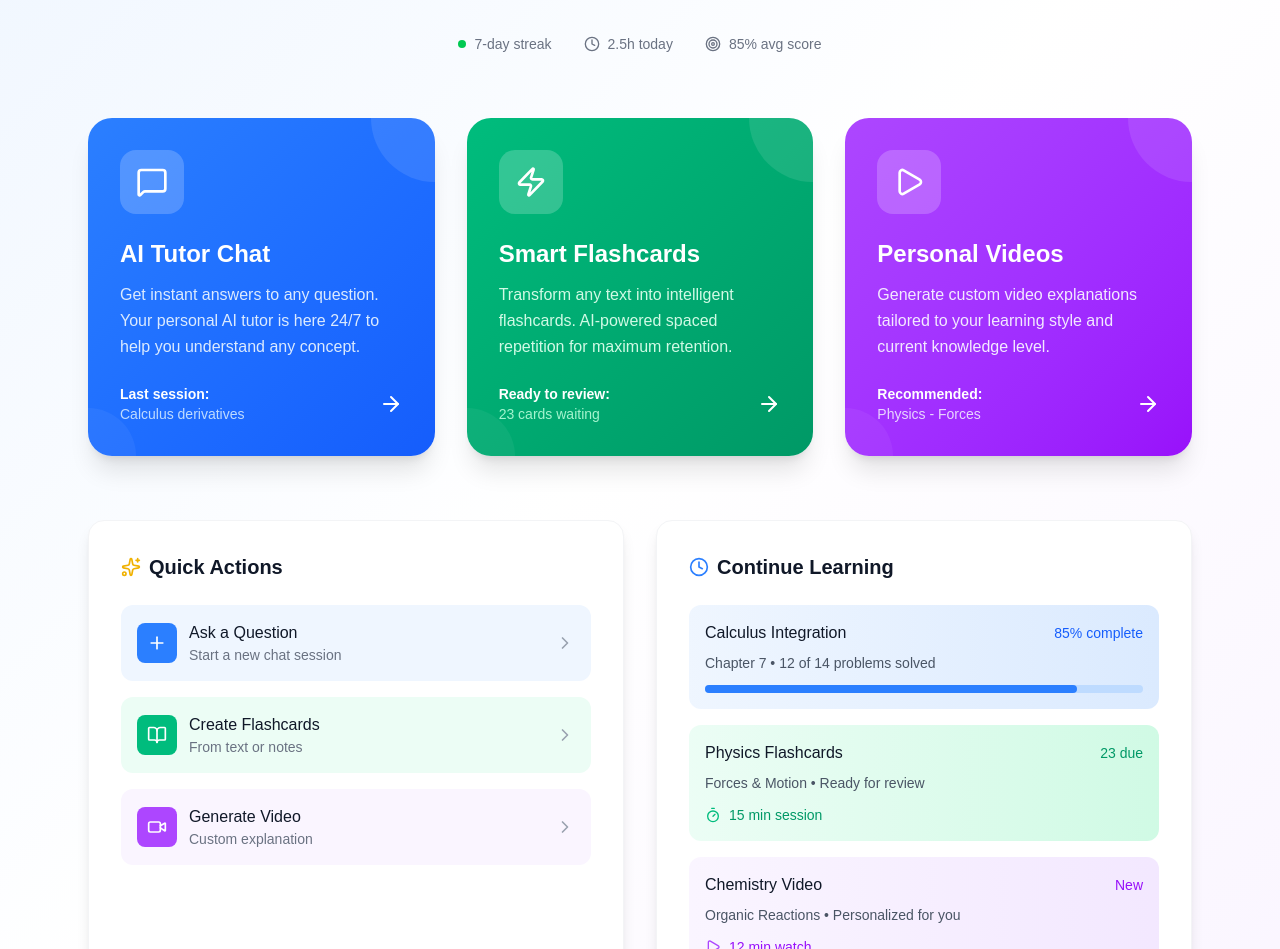
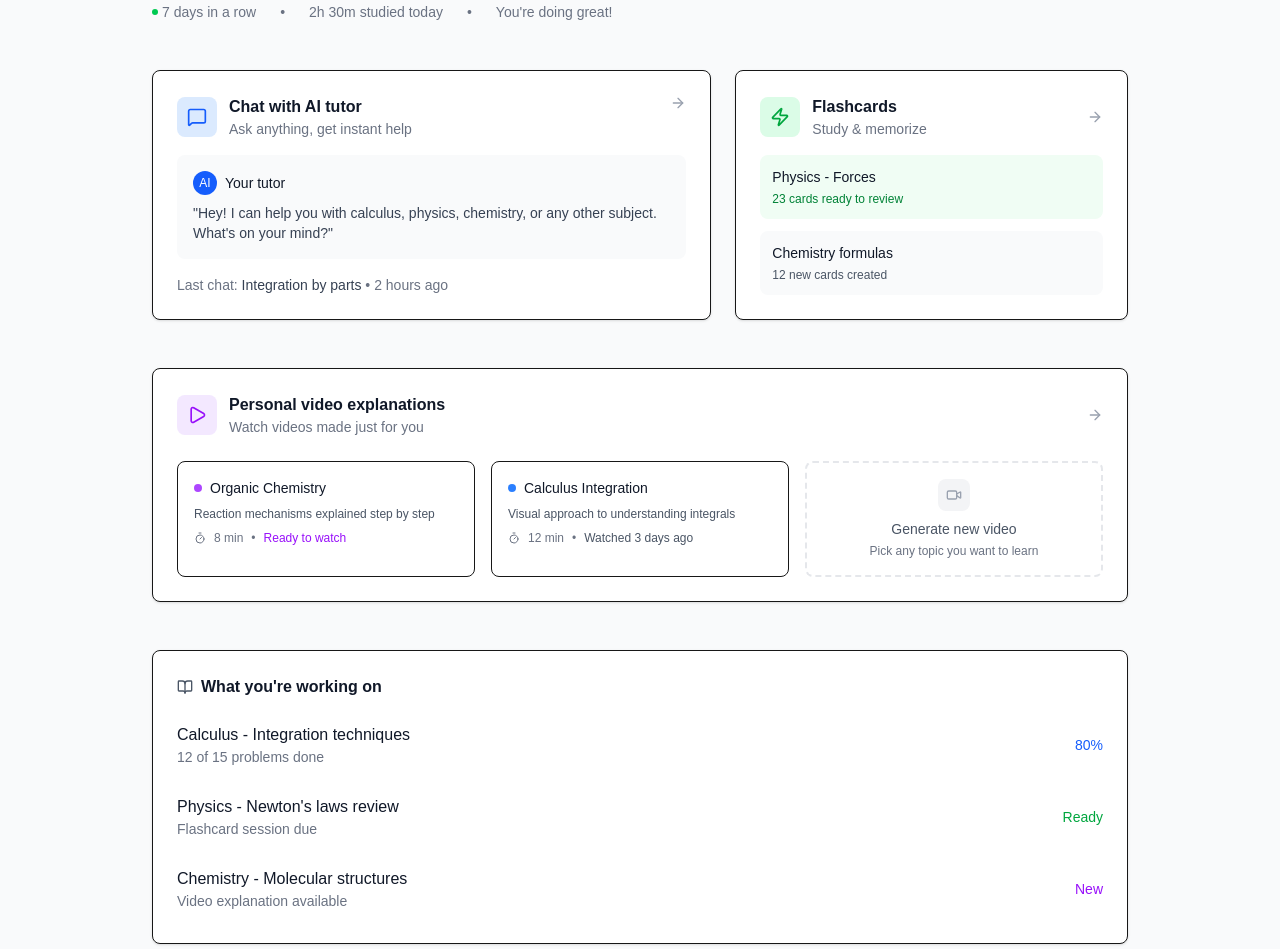
Before and after one commit to Pranavharshans/tutor.ly, a Next.js app: page /dashboard in a window 1280 px wide. Shown: the part 203-1152 px from the top of the page. Built offline with nearby package versions, Linux system fonts and the light colour scheme.

Commit message:
Redesign dashboard with natural, human-designed layout - removed AI-generated template elements, added asymmetric layout and conversational UI

```diff
--- a/src/app/dashboard/page.tsx
+++ b/src/app/dashboard/page.tsx
@@ -1,19 +1,18 @@
 "use client";
 
-import { Brain, Zap, Play, Search, Bell, GraduationCap, MessageSquare, ArrowRight, Plus, Clock, Star, Sparkles, Video, BookOpen, ChevronRight, Timer, Target, Award } from "lucide-react";
+import { Brain, Zap, Play, Search, GraduationCap, MessageSquare, ArrowRight, Clock, Sparkles, Video, BookOpen, Timer } from "lucide-react";
 
 export default function Dashboard() {
   return (
-    <div className="min-h-screen bg-gradient-to-br from-blue-50 via-white to-purple-50">
-      {/* Header */}
-      <header className="bg-white/80 backdrop-blur-lg border-b border-gray-200/50 sticky top-0 z-50">
-        <div className="max-w-6xl mx-auto px-6 py-4">
-          <div className="flex items-center justify-between">
+    <div className="min-h-screen bg-gray-50">
+      {/* Simple Header */}
+      <header className="bg-white border-b px-6 py-5">
+        <div className="max-w-5xl mx-auto flex items-center justify-between">
           <div className="flex items-center space-x-3">
-              <div className="w-8 h-8 bg-gradient-to-r from-blue-500 to-purple-500 rounded-lg flex items-center justify-center">
-                <GraduationCap className="w-5 h-5 text-white" />
+            <div className="w-7 h-7 bg-blue-600 rounded-md flex items-center justify-center">
+              <GraduationCap className="w-4 h-4 text-white" />
             </div>
-              <span className="text-xl font-bold text-gray-900">tutor.ly</span>
+            <span className="text-lg font-semibold text-gray-900">tutor.ly</span>
           </div>
 
           <div className="flex items-center space-x-4">
@@ -21,220 +20,181 @@ export default function Dashboard() {
               <Search className="absolute left-3 top-1/2 transform -translate-y-1/2 text-gray-400 w-4 h-4" />
               <input
                 type="text"
-                  placeholder="Search or ask anything..."
-                  className="w-80 h-10 pl-10 pr-4 bg-gray-100/70 border-0 rounded-lg text-sm focus:ring-2 focus:ring-blue-500 focus:bg-white transition-all"
+                placeholder="What do you want to learn?"
+                className="w-72 h-9 pl-10 pr-4 bg-gray-100 border-0 rounded-md text-sm focus:ring-1 focus:ring-blue-500 focus:bg-white"
               />
             </div>
-              <div className="w-10 h-10 rounded-full bg-gradient-to-r from-blue-500 to-purple-500 flex items-center justify-center">
-                <span className="text-white font-semibold">S</span>
-              </div>
+            <div className="w-8 h-8 rounded-full bg-blue-600 flex items-center justify-center">
+              <span className="text-white text-sm font-medium">S</span>
             </div>
           </div>
         </div>
       </header>
 
-      <div className="max-w-6xl mx-auto px-6 py-12">
-        {/* Welcome Section */}
-        <div className="text-center mb-16">
-          <h1 className="text-4xl font-bold text-gray-900 mb-4">
-            Welcome back, <span className="bg-gradient-to-r from-blue-600 to-purple-600 bg-clip-text text-transparent">Sarah</span>
-          </h1>
-          <p className="text-lg text-gray-600 mb-8">Choose your learning superpower</p>
+      <div className="max-w-5xl mx-auto px-6 py-10">
+        {/* Welcome */}
+        <div className="mb-12">
+          <h1 className="text-2xl font-bold text-gray-900 mb-2">Hey Sarah 👋</h1>
+          <p className="text-gray-600 mb-6">Pick what you need help with today</p>
 
-          {/* Quick Stats */}
-          <div className="flex items-center justify-center space-x-8 text-sm text-gray-500">
-            <div className="flex items-center space-x-2">
-              <div className="w-2 h-2 bg-green-500 rounded-full"></div>
-              <span>7-day streak</span>
-            </div>
-            <div className="flex items-center space-x-2">
-              <Clock className="w-4 h-4" />
-              <span>2.5h today</span>
-            </div>
-            <div className="flex items-center space-x-2">
-              <Target className="w-4 h-4" />
-              <span>85% avg score</span>
-            </div>
+          <div className="flex items-center space-x-6 text-sm text-gray-500">
+            <span className="flex items-center space-x-1">
+              <div className="w-1.5 h-1.5 bg-green-500 rounded-full"></div>
+              <span>7 days in a row</span>
+            </span>
+            <span>•</span>
+            <span>2h 30m studied today</span>
+            <span>•</span>
+            <span>You're doing great!</span>
           </div>
         </div>
 
-        {/* Main Feature Cards */}
-        <div className="grid grid-cols-1 lg:grid-cols-3 gap-8 mb-16">
-          {/* AI Chatbot */}
-          <div className="group relative bg-gradient-to-br from-blue-500 to-blue-600 rounded-3xl p-8 text-white overflow-hidden cursor-pointer transform hover:scale-105 transition-all duration-300 shadow-xl hover:shadow-2xl">
-            <div className="absolute top-0 right-0 w-32 h-32 bg-white/10 rounded-full -translate-y-16 translate-x-16"></div>
-            <div className="absolute bottom-0 left-0 w-24 h-24 bg-white/5 rounded-full translate-y-12 -translate-x-12"></div>
-
-            <div className="relative z-10">
-              <div className="w-16 h-16 bg-white/20 rounded-2xl flex items-center justify-center mb-6 group-hover:scale-110 transition-transform">
-                <MessageSquare className="w-8 h-8" />
+        {/* Main Three Functions - Asymmetric Layout */}
+        <div className="grid grid-cols-12 gap-6 mb-12">
+          {/* AI Chat - Large Left */}
+          <div className="col-span-12 md:col-span-7 bg-white rounded-lg p-6 border shadow-sm hover:shadow-md transition-shadow">
+            <div className="flex items-start justify-between mb-4">
+              <div className="flex items-center space-x-3">
+                <div className="w-10 h-10 bg-blue-100 rounded-lg flex items-center justify-center">
+                  <MessageSquare className="w-5 h-5 text-blue-600" />
+                </div>
+                <div>
+                  <h3 className="font-semibold text-gray-900">Chat with AI tutor</h3>
+                  <p className="text-sm text-gray-500">Ask anything, get instant help</p>
+                </div>
+              </div>
+              <ArrowRight className="w-4 h-4 text-gray-400" />
             </div>
 
-              <h3 className="text-2xl font-bold mb-3">AI Tutor Chat</h3>
-              <p className="text-blue-100 mb-6 leading-relaxed">
-                Get instant answers to any question. Your personal AI tutor is here 24/7 to help you understand any concept.
-              </p>
+            <div className="bg-gray-50 rounded-lg p-4 mb-4">
+              <div className="flex items-center space-x-2 mb-2">
+                <div className="w-6 h-6 bg-blue-600 rounded-full flex items-center justify-center">
+                  <span className="text-white text-xs">AI</span>
+                </div>
+                <span className="text-sm font-medium text-gray-900">Your tutor</span>
+              </div>
+              <p className="text-sm text-gray-700">"Hey! I can help you with calculus, physics, chemistry, or any other subject. What's on your mind?"</p>
+            </div>
 
-              <div className="flex items-center justify-between">
-                <div className="text-sm">
-                  <div className="font-semibold">Last session:</div>
-                  <div className="text-blue-200">Calculus derivatives</div>
-                </div>
-                <ArrowRight className="w-6 h-6 group-hover:translate-x-2 transition-transform" />
-              </div>
+            <div className="text-sm text-gray-500">
+              Last chat: <span className="text-gray-700 font-medium">Integration by parts</span> • 2 hours ago
             </div>
           </div>
 
-          {/* Flashcards */}
-          <div className="group relative bg-gradient-to-br from-emerald-500 to-emerald-600 rounded-3xl p-8 text-white overflow-hidden cursor-pointer transform hover:scale-105 transition-all duration-300 shadow-xl hover:shadow-2xl">
-            <div className="absolute top-0 right-0 w-32 h-32 bg-white/10 rounded-full -translate-y-16 translate-x-16"></div>
-            <div className="absolute bottom-0 left-0 w-24 h-24 bg-white/5 rounded-full translate-y-12 -translate-x-12"></div>
-
-            <div className="relative z-10">
-              <div className="w-16 h-16 bg-white/20 rounded-2xl flex items-center justify-center mb-6 group-hover:scale-110 transition-transform">
-                <Zap className="w-8 h-8" />
+          {/* Flashcards - Top Right */}
+          <div className="col-span-12 md:col-span-5 bg-white rounded-lg p-6 border shadow-sm hover:shadow-md transition-shadow">
+            <div className="flex items-center justify-between mb-4">
+              <div className="flex items-center space-x-3">
+                <div className="w-10 h-10 bg-green-100 rounded-lg flex items-center justify-center">
+                  <Zap className="w-5 h-5 text-green-600" />
+                </div>
+                <div>
+                  <h3 className="font-semibold text-gray-900">Flashcards</h3>
+                  <p className="text-sm text-gray-500">Study & memorize</p>
+                </div>
+              </div>
+              <ArrowRight className="w-4 h-4 text-gray-400" />
             </div>
 
-              <h3 className="text-2xl font-bold mb-3">Smart Flashcards</h3>
-              <p className="text-emerald-100 mb-6 leading-relaxed">
-                Transform any text into intelligent flashcards. AI-powered spaced repetition for maximum retention.
-              </p>
-
-              <div className="flex items-center justify-between">
-                <div className="text-sm">
-                  <div className="font-semibold">Ready to review:</div>
-                  <div className="text-emerald-200">23 cards waiting</div>
+            <div className="space-y-3">
+              <div className="bg-green-50 rounded-lg p-3">
+                <div className="font-medium text-sm text-gray-900 mb-1">Physics - Forces</div>
+                <div className="text-xs text-green-700">23 cards ready to review</div>
               </div>
-                <ArrowRight className="w-6 h-6 group-hover:translate-x-2 transition-transform" />
-              </div>
-            </div>
-          </div>
-
-          {/* Video Learning */}
-          <div className="group relative bg-gradient-to-br from-purple-500 to-purple-600 rounded-3xl p-8 text-white overflow-hidden cursor-pointer transform hover:scale-105 transition-all duration-300 shadow-xl hover:shadow-2xl">
-            <div className="absolute top-0 right-0 w-32 h-32 bg-white/10 rounded-full -translate-y-16 translate-x-16"></div>
-            <div className="absolute bottom-0 left-0 w-24 h-24 bg-white/5 rounded-full translate-y-12 -translate-x-12"></div>
-
-            <div className="relative z-10">
-              <div className="w-16 h-16 bg-white/20 rounded-2xl flex items-center justify-center mb-6 group-hover:scale-110 transition-transform">
-                <Play className="w-8 h-8" />
-              </div>
-
-              <h3 className="text-2xl font-bold mb-3">Personal Videos</h3>
-              <p className="text-purple-100 mb-6 leading-relaxed">
-                Generate custom video explanations tailored to your learning style and current knowledge level.
-              </p>
-
-              <div className="flex items-center justify-between">
-                <div className="text-sm">
-                  <div className="font-semibold">Recommended:</div>
-                  <div className="text-purple-200">Physics - Forces</div>
-                </div>
-                <ArrowRight className="w-6 h-6 group-hover:translate-x-2 transition-transform" />
+              <div className="bg-gray-50 rounded-lg p-3">
+                <div className="font-medium text-sm text-gray-900 mb-1">Chemistry formulas</div>
+                <div className="text-xs text-gray-600">12 new cards created</div>
               </div>
             </div>
           </div>
         </div>
 
-        {/* Quick Actions & Recent Activity */}
-        <div className="grid grid-cols-1 lg:grid-cols-2 gap-8">
-          {/* Quick Actions */}
-          <div className="bg-white rounded-2xl p-8 shadow-lg border border-gray-100">
-            <h3 className="text-xl font-semibold text-gray-900 mb-6 flex items-center">
-              <Sparkles className="w-5 h-5 mr-2 text-yellow-500" />
-              Quick Actions
-            </h3>
-
-            <div className="space-y-4">
-              <button className="w-full p-4 bg-blue-50 rounded-xl hover:bg-blue-100 transition-colors group text-left">
-                <div className="flex items-center justify-between">
+        {/* Videos - Full Width Below */}
+        <div className="bg-white rounded-lg p-6 border shadow-sm hover:shadow-md transition-shadow mb-12">
+          <div className="flex items-center justify-between mb-6">
             <div className="flex items-center space-x-3">
-                    <div className="w-10 h-10 bg-blue-500 rounded-lg flex items-center justify-center">
-                      <Plus className="w-5 h-5 text-white" />
+              <div className="w-10 h-10 bg-purple-100 rounded-lg flex items-center justify-center">
+                <Play className="w-5 h-5 text-purple-600" />
               </div>
               <div>
-                      <div className="font-medium text-gray-900">Ask a Question</div>
-                      <div className="text-sm text-gray-500">Start a new chat session</div>
+                <h3 className="font-semibold text-gray-900">Personal video explanations</h3>
+                <p className="text-sm text-gray-500">Watch videos made just for you</p>
               </div>
             </div>
-                  <ChevronRight className="w-5 h-5 text-gray-400 group-hover:text-gray-600" />
+            <ArrowRight className="w-4 h-4 text-gray-400" />
           </div>
-              </button>
 
-              <button className="w-full p-4 bg-emerald-50 rounded-xl hover:bg-emerald-100 transition-colors group text-left">
-                <div className="flex items-center justify-between">
-                  <div className="flex items-center space-x-3">
-                    <div className="w-10 h-10 bg-emerald-500 rounded-lg flex items-center justify-center">
-                      <BookOpen className="w-5 h-5 text-white" />
+          <div className="grid grid-cols-1 md:grid-cols-3 gap-4">
+            <div className="border rounded-lg p-4 hover:border-purple-300 transition-colors">
+              <div className="flex items-center space-x-2 mb-2">
+                <div className="w-2 h-2 bg-purple-500 rounded-full"></div>
+                <span className="text-sm font-medium text-gray-900">Organic Chemistry</span>
               </div>
-                    <div>
-                      <div className="font-medium text-gray-900">Create Flashcards</div>
-                      <div className="text-sm text-gray-500">From text or notes</div>
-                    </div>
-                  </div>
-                  <ChevronRight className="w-5 h-5 text-gray-400 group-hover:text-gray-600" />
-                </div>
-              </button>
-
-              <button className="w-full p-4 bg-purple-50 rounded-xl hover:bg-purple-100 transition-colors group text-left">
-                <div className="flex items-center justify-between">
-                  <div className="flex items-center space-x-3">
-                    <div className="w-10 h-10 bg-purple-500 rounded-lg flex items-center justify-center">
-                      <Video className="w-5 h-5 text-white" />
-                    </div>
-                    <div>
-                      <div className="font-medium text-gray-900">Generate Video</div>
-                      <div className="text-sm text-gray-500">Custom explanation</div>
-                    </div>
-                  </div>
-                  <ChevronRight className="w-5 h-5 text-gray-400 group-hover:text-gray-600" />
-                </div>
-              </button>
+              <p className="text-xs text-gray-600 mb-2">Reaction mechanisms explained step by step</p>
+              <div className="flex items-center space-x-2 text-xs text-gray-500">
+                <Timer className="w-3 h-3" />
+                <span>8 min</span>
+                <span>•</span>
+                <span className="text-purple-600 font-medium">Ready to watch</span>
               </div>
             </div>
 
-          {/* Recent Learning */}
-          <div className="bg-white rounded-2xl p-8 shadow-lg border border-gray-100">
-            <h3 className="text-xl font-semibold text-gray-900 mb-6 flex items-center">
-              <Clock className="w-5 h-5 mr-2 text-blue-500" />
-              Continue Learning
-            </h3>
-
-            <div className="space-y-4">
-              <div className="p-4 bg-gradient-to-r from-blue-50 to-blue-100 rounded-xl">
-                <div className="flex items-center justify-between mb-2">
-                  <h4 className="font-medium text-gray-900">Calculus Integration</h4>
-                  <span className="text-sm font-medium text-blue-600">85% complete</span>
+            <div className="border rounded-lg p-4 hover:border-purple-300 transition-colors">
+              <div className="flex items-center space-x-2 mb-2">
+                <div className="w-2 h-2 bg-blue-500 rounded-full"></div>
+                <span className="text-sm font-medium text-gray-900">Calculus Integration</span>
               </div>
-                <p className="text-sm text-gray-600 mb-3">Chapter 7 • 12 of 14 problems solved</p>
-                <div className="w-full bg-blue-200 rounded-full h-2">
-                  <div className="bg-blue-500 h-2 rounded-full" style={{ width: '85%' }}></div>
+              <p className="text-xs text-gray-600 mb-2">Visual approach to understanding integrals</p>
+              <div className="flex items-center space-x-2 text-xs text-gray-500">
+                <Timer className="w-3 h-3" />
+                <span>12 min</span>
+                <span>•</span>
+                <span className="text-gray-600">Watched 3 days ago</span>
               </div>
             </div>
 
-              <div className="p-4 bg-gradient-to-r from-emerald-50 to-emerald-100 rounded-xl">
-                <div className="flex items-center justify-between mb-2">
-                  <h4 className="font-medium text-gray-900">Physics Flashcards</h4>
-                  <span className="text-sm font-medium text-emerald-600">23 due</span>
+            <div className="border-2 border-dashed border-gray-200 rounded-lg p-4 hover:border-gray-300 transition-colors">
+              <div className="text-center">
+                <div className="w-8 h-8 bg-gray-100 rounded-lg flex items-center justify-center mx-auto mb-2">
+                  <Video className="w-4 h-4 text-gray-400" />
                 </div>
-                <p className="text-sm text-gray-600 mb-3">Forces & Motion • Ready for review</p>
-                <div className="flex items-center space-x-2">
-                  <Timer className="w-4 h-4 text-emerald-500" />
-                  <span className="text-sm text-emerald-600">15 min session</span>
+                <p className="text-sm font-medium text-gray-600 mb-1">Generate new video</p>
+                <p className="text-xs text-gray-500">Pick any topic you want to learn</p>
+              </div>
+            </div>
           </div>
         </div>
 
-              <div className="p-4 bg-gradient-to-r from-purple-50 to-purple-100 rounded-xl">
-                <div className="flex items-center justify-between mb-2">
-                  <h4 className="font-medium text-gray-900">Chemistry Video</h4>
-                  <span className="text-sm font-medium text-purple-600">New</span>
+        {/* Current Work - Simple List */}
+        <div className="bg-white rounded-lg p-6 border shadow-sm">
+          <h3 className="font-semibold text-gray-900 mb-4 flex items-center">
+            <BookOpen className="w-4 h-4 mr-2 text-gray-600" />
+            What you're working on
+          </h3>
+
+          <div className="space-y-3">
+            <div className="flex items-center justify-between py-2">
+              <div>
+                <div className="font-medium text-gray-900">Calculus - Integration techniques</div>
+                <div className="text-sm text-gray-500">12 of 15 problems done</div>
               </div>
-                <p className="text-sm text-gray-600 mb-3">Organic Reactions • Personalized for you</p>
-                <div className="flex items-center space-x-2">
-                  <Play className="w-4 h-4 text-purple-500" />
-                  <span className="text-sm text-purple-600">12 min watch</span>
+              <div className="text-sm text-blue-600 font-medium">80%</div>
             </div>
+
+            <div className="flex items-center justify-between py-2">
+              <div>
+                <div className="font-medium text-gray-900">Physics - Newton's laws review</div>
+                <div className="text-sm text-gray-500">Flashcard session due</div>
               </div>
+              <div className="text-sm text-green-600 font-medium">Ready</div>
+            </div>
+
+            <div className="flex items-center justify-between py-2">
+              <div>
+                <div className="font-medium text-gray-900">Chemistry - Molecular structures</div>
+                <div className="text-sm text-gray-500">Video explanation available</div>
+              </div>
+              <div className="text-sm text-purple-600 font-medium">New</div>
             </div>
           </div>
         </div>
```
Lines whose indentation alone changed are shown as unchanged.
